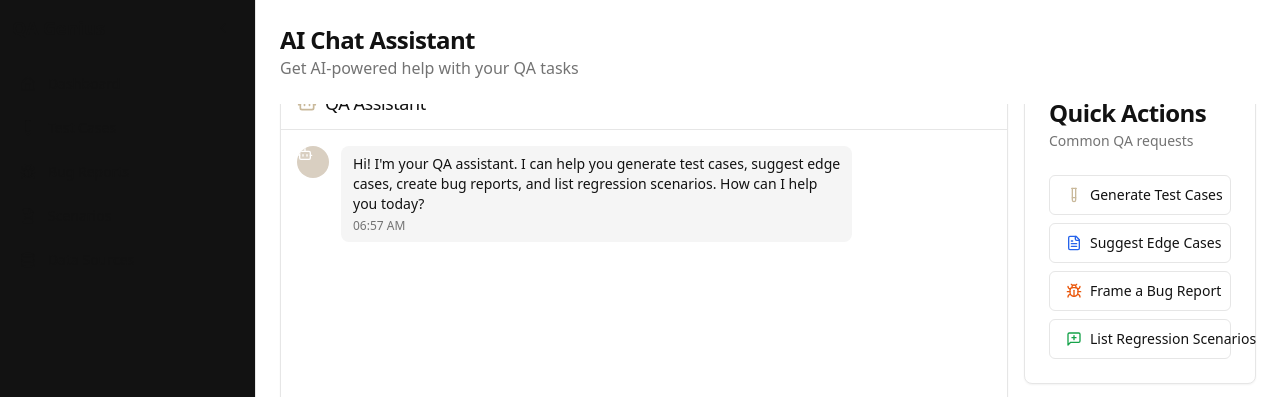
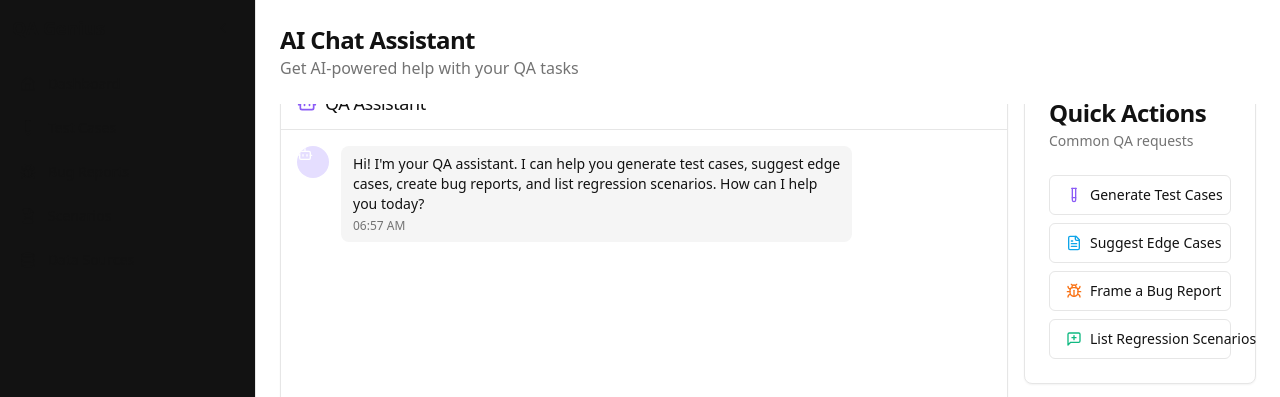
Before and after one commit to arjun8815/qa-genius-assistant, a React (Vite) app: page /chat in a window 1280 px wide. Shown: the top 397 px of the page. Built offline with nearby package versions, Linux system fonts and the light colour scheme.

Commit message:
Improve icon color visibility
Enhance icon colors for better user understanding and visual appeal.

```diff
--- a/src/components/dashboard/QuickActions.tsx
+++ b/src/components/dashboard/QuickActions.tsx
@@ -23,7 +23,7 @@ export function QuickActions() {
             className="h-auto justify-start gap-2 py-3"
             onClick={() => window.location.href = "/chat?action=generate-test-cases"}
           >
-            <TestTube className="h-4 w-4 text-qa-purple" />
+            <TestTube className="h-4 w-4 text-qa-icon-testcase" />
             <div className="flex flex-col items-start">
               <span>Generate Test Cases</span>
               <span className="text-xs text-muted-foreground">
@@ -37,7 +37,7 @@ export function QuickActions() {
             className="h-auto justify-start gap-2 py-3"
             onClick={() => window.location.href = "/chat?action=suggest-edge-cases"}
           >
-            <FileText className="h-4 w-4 text-blue-600" />
+            <FileText className="h-4 w-4 text-qa-icon-edgecase" />
             <div className="flex flex-col items-start">
               <span>Suggest Edge Cases</span>
               <span className="text-xs text-muted-foreground">
@@ -51,7 +51,7 @@ export function QuickActions() {
             className="h-auto justify-start gap-2 py-3"
             onClick={() => window.location.href = "/chat?action=create-bug-report"}
           >
-            <Bug className="h-4 w-4 text-orange-600" />
+            <Bug className="h-4 w-4 text-qa-icon-bug" />
             <div className="flex flex-col items-start">
               <span>Frame a Bug Report</span>
               <span className="text-xs text-muted-foreground">
@@ -65,7 +65,7 @@ export function QuickActions() {
             className="h-auto justify-start gap-2 py-3"
             onClick={() => window.location.href = "/chat?action=regression-scenarios"}
           >
-            <MessageSquarePlus className="h-4 w-4 text-green-600" />
+            <MessageSquarePlus className="h-4 w-4 text-qa-icon-regression" />
             <div className="flex flex-col items-start">
               <span>List Regression Scenarios</span>
               <span className="text-xs text-muted-foreground">
@@ -79,7 +79,7 @@ export function QuickActions() {
             className="h-auto justify-start gap-2 py-3 col-span-1 sm:col-span-2"
             onClick={() => window.location.href = "/data-sources/upload"}
           >
-            <Upload className="h-4 w-4" />
+            <Upload className="h-4 w-4 text-qa-icon-upload" />
             <div className="flex flex-col items-start">
               <span>Upload Requirements</span>
               <span className="text-xs text-muted-foreground">
--- a/src/components/dashboard/RecentActivity.tsx
+++ b/src/components/dashboard/RecentActivity.tsx
@@ -73,9 +73,9 @@ export function RecentActivity() {
             >
               <div className={cn(
                 "flex h-9 w-9 items-center justify-center rounded-full",
-                activity.type === "test-case" ? "bg-qa-purple-light/10 text-qa-purple" :
-                activity.type === "bug-report" ? "bg-qa-orange/20 text-orange-600" :
-                "bg-qa-blue text-blue-600"
+                activity.type === "test-case" ? "bg-qa-purple-light text-qa-icon-testcase" :
+                activity.type === "bug-report" ? "bg-qa-orange/20 text-qa-icon-bug" :
+                "bg-qa-blue text-qa-icon-scenario"
               )}>
                 {getActivityIcon(activity.type)}
               </div>
--- a/src/index.css
+++ b/src/index.css
@@ -105,7 +105,7 @@
   }
 
   .qa-badge-purple {
-    @apply qa-badge bg-crystal-blue-light text-crystal-blue-dark;
+    @apply qa-badge bg-qa-purple-light text-qa-purple;
   }
 
   .qa-badge-green {
--- a/src/pages/Chat.tsx
+++ b/src/pages/Chat.tsx
@@ -68,7 +68,7 @@ const Chat = () => {
                 className="w-full justify-start gap-2"
                 onClick={() => window.location.href = "/chat?action=generate-test-cases"}
               >
-                <TestTube className="h-4 w-4 text-qa-purple" />
+                <TestTube className="h-4 w-4 text-qa-icon-testcase" />
                 Generate Test Cases
               </Button>
 
@@ -77,7 +77,7 @@ const Chat = () => {
                 className="w-full justify-start gap-2"
                 onClick={() => window.location.href = "/chat?action=suggest-edge-cases"}
               >
-                <FileText className="h-4 w-4 text-blue-600" />
+                <FileText className="h-4 w-4 text-qa-icon-edgecase" />
                 Suggest Edge Cases
               </Button>
 
@@ -86,7 +86,7 @@ const Chat = () => {
                 className="w-full justify-start gap-2"
                 onClick={() => window.location.href = "/chat?action=create-bug-report"}
               >
-                <Bug className="h-4 w-4 text-orange-600" />
+                <Bug className="h-4 w-4 text-qa-icon-bug" />
                 Frame a Bug Report
               </Button>
 
@@ -95,7 +95,7 @@ const Chat = () => {
                 className="w-full justify-start gap-2"
                 onClick={() => window.location.href = "/chat?action=regression-scenarios"}
               >
-                <MessageSquarePlus className="h-4 w-4 text-green-600" />
+                <MessageSquarePlus className="h-4 w-4 text-qa-icon-regression" />
                 List Regression Scenarios
               </Button>
             </CardContent>
--- a/src/pages/Index.tsx
+++ b/src/pages/Index.tsx
@@ -23,25 +23,25 @@ const Dashboard = () => {
           title="Total Test Cases"
           value="128"
           description="+12 this week"
-          icon={<TestTube className="h-4 w-4" />}
+          icon={<TestTube className="h-4 w-4 text-qa-icon-testcase" />}
         />
         <StatCard
           title="Open Bug Reports"
           value="24"
           description="-3 this week"
-          icon={<Bug className="h-4 w-4" />}
+          icon={<Bug className="h-4 w-4 text-qa-icon-bug" />}
         />
         <StatCard
           title="Test Scenarios"
           value="56"
           description="+8 this week"
-          icon={<FileText className="h-4 w-4" />}
+          icon={<FileText className="h-4 w-4 text-qa-icon-scenario" />}
         />
         <StatCard
           title="AI Suggestions"
           value="93"
           description="+15 this week"
-          icon={<Zap className="h-4 w-4" />}
+          icon={<Zap className="h-4 w-4 text-qa-icon-aisuggestion" />}
         />
       </div>
 
--- a/tailwind.config.ts
+++ b/tailwind.config.ts
@@ -1,4 +1,3 @@
-
 import type { Config } from "tailwindcss";
 
 export default {
@@ -70,11 +69,11 @@ export default {
 				},
 				qa: {
 					purple: {
-						light: '#D9CFC1',
-						DEFAULT: '#C9B99B',
-						dark: '#A89878'
+						light: '#E5DEFF',
+						DEFAULT: '#8B5CF6',
+						dark: '#6D28D9'
 					},
-					blue: '#F1F0FB',
+					blue: '#D3E4FD',
 					green: '#F2FCE2',
 					orange: '#FEC6A1',
 					beige: {
@@ -86,6 +85,16 @@ export default {
 						light: '#F6F7F9',
 						DEFAULT: '#8E9196',
 						dark: '#1A1F2C'
+					},
+					icon: {
+						stats: '#0EA5E9',
+						testcase: '#8B5CF6',
+						bug: '#F97316',
+						scenario: '#0EA5E9',
+						aisuggestion: '#D946EF',
+						upload: '#0EA5E9',
+						edgecase: '#0EA5E9',
+						regression: '#10B981'
 					}
 				}
 			},
```
